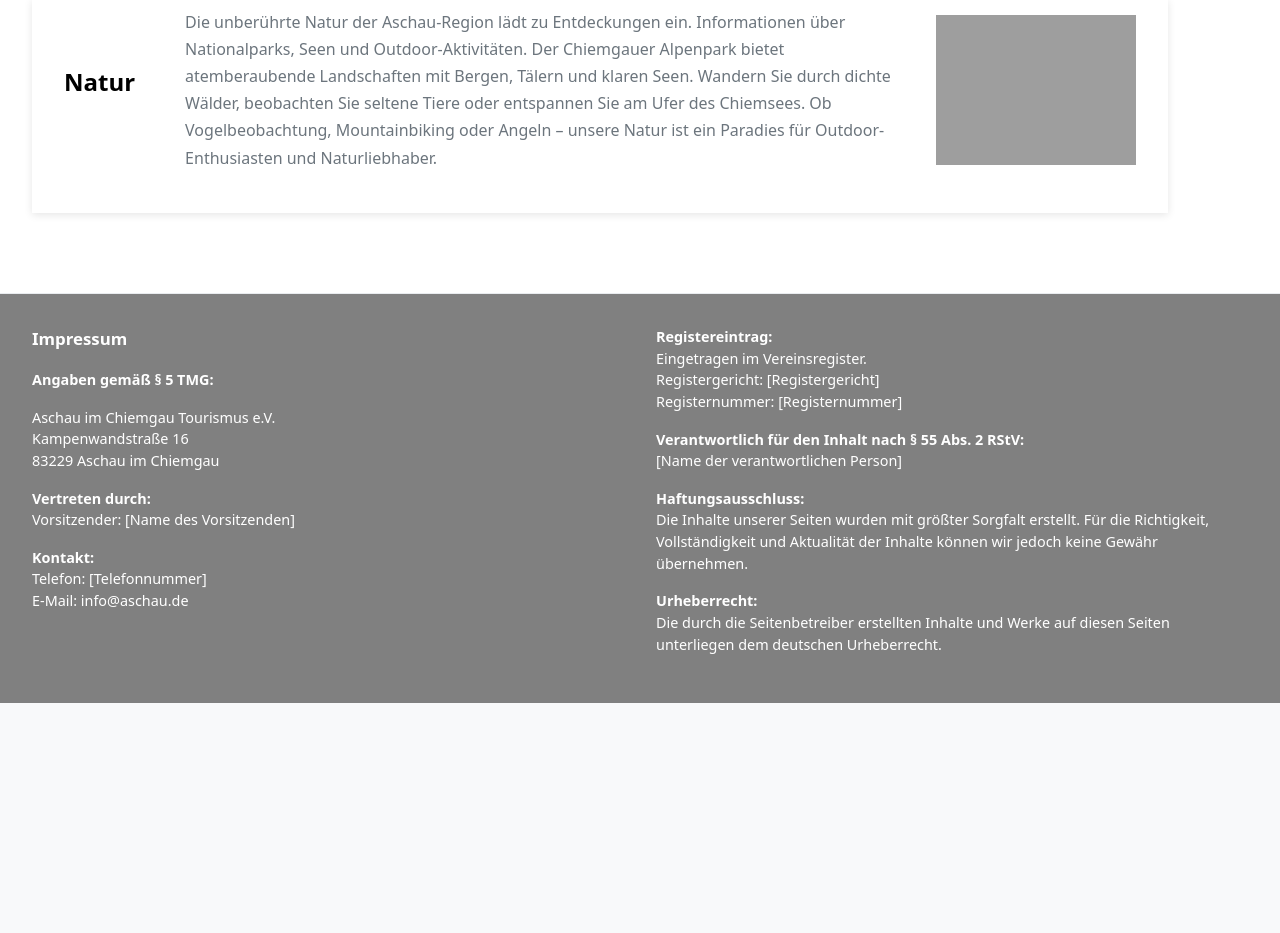
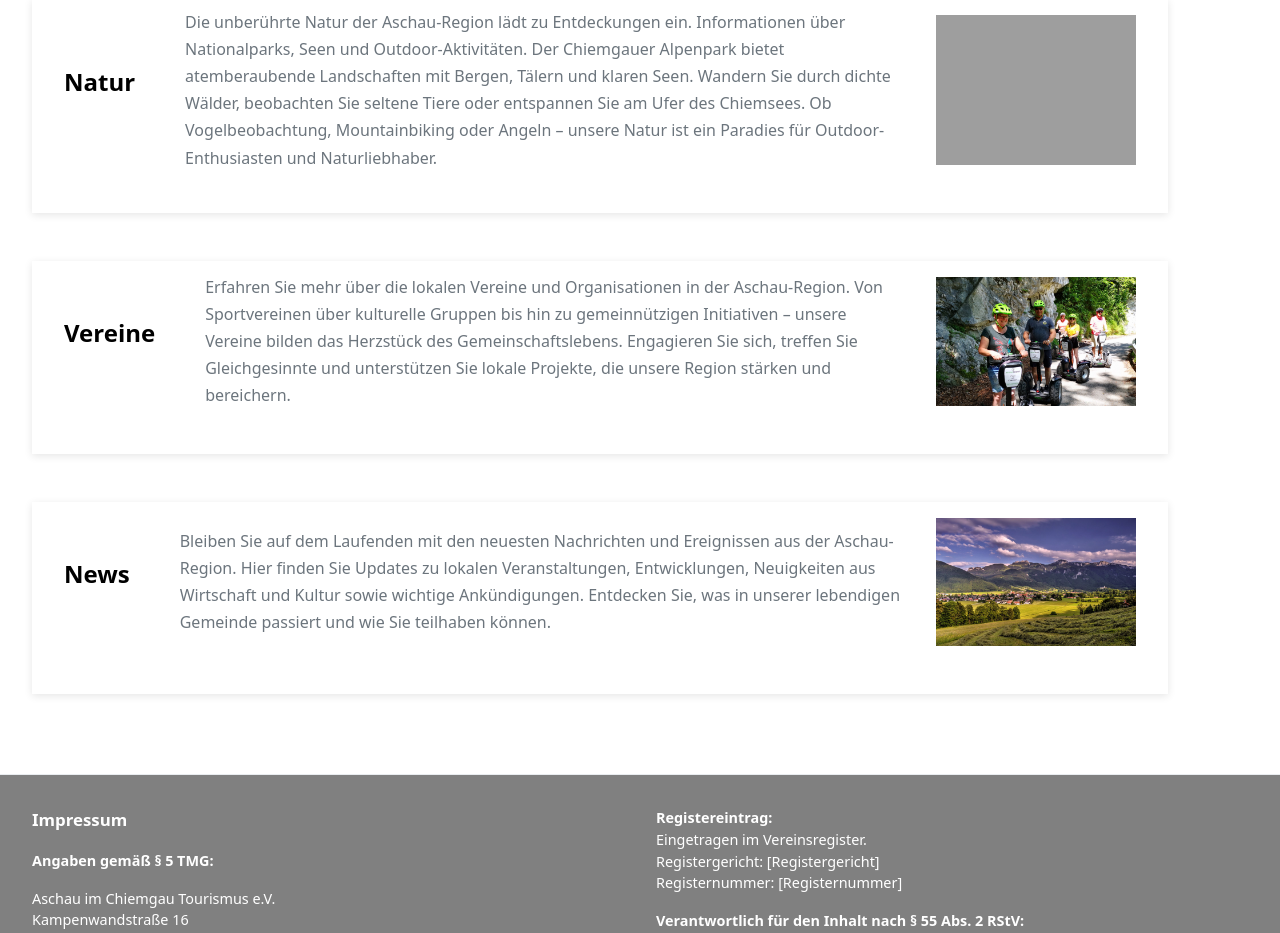
Before and after one commit to ME-Tii/aschau_regional, a Flask app: page / in a window 1280 px wide. Shown: the part 1737-2670 px from the top of the page. Before the commit the page ends 2440 px from the top, so only its background shows below. Run offline with Flask 3, Linux system fonts and the light colour scheme; grey boxes are pictures that could not be loaded.

Commit message:
Add 'Vereine' and 'News' sections to the menu and main content

```diff
--- a/templates/index.html
+++ b/templates/index.html
@@ -28,6 +28,8 @@
                 <li><a href="#keramik">Keramik</a></li>
                 <li><a href="#tourismus">Tourismus</a></li>
                 <li><a href="#natur">Natur</a></li>
+                <li><a href="#vereine">Vereine</a></li>
+                <li><a href="#news">News</a></li>
             </ul>
         </aside>
         <main class="main-content">
@@ -50,7 +52,17 @@
                  <h2>Natur</h2>
                  <p>Die unberührte Natur der Aschau-Region lädt zu Entdeckungen ein. Informationen über Nationalparks, Seen und Outdoor-Aktivitäten. Der Chiemgauer Alpenpark bietet atemberaubende Landschaften mit Bergen, Tälern und klaren Seen. Wandern Sie durch dichte Wälder, beobachten Sie seltene Tiere oder entspannen Sie am Ufer des Chiemsees. Ob Vogelbeobachtung, Mountainbiking oder Angeln – unsere Natur ist ein Paradies für Outdoor-Enthusiasten und Naturliebhaber.</p>
                   <img src="{{ url_for('static', filename='pictures/nature.jpg') }}" alt="Natur" style="width: 200px; max-width: 100%; height: auto; display: block; margin: 1rem auto;">
-             </section>
+              </section>
+            <section id="vereine">
+                  <h2>Vereine</h2>
+                  <p>Erfahren Sie mehr über die lokalen Vereine und Organisationen in der Aschau-Region. Von Sportvereinen über kulturelle Gruppen bis hin zu gemeinnützigen Initiativen – unsere Vereine bilden das Herzstück des Gemeinschaftslebens. Engagieren Sie sich, treffen Sie Gleichgesinnte und unterstützen Sie lokale Projekte, die unsere Region stärken und bereichern.</p>
+                   <img src="{{ url_for('static', filename='pictures/tour.jpeg') }}" alt="Vereine" style="width: 200px; max-width: 100%; height: auto; display: block; margin: 1rem auto;">
+              </section>
+            <section id="news">
+                  <h2>News</h2>
+                  <p>Bleiben Sie auf dem Laufenden mit den neuesten Nachrichten und Ereignissen aus der Aschau-Region. Hier finden Sie Updates zu lokalen Veranstaltungen, Entwicklungen, Neuigkeiten aus Wirtschaft und Kultur sowie wichtige Ankündigungen. Entdecken Sie, was in unserer lebendigen Gemeinde passiert und wie Sie teilhaben können.</p>
+                   <img src="{{ url_for('static', filename='pictures/aschau-ichiemgau.jpeg') }}" alt="News" style="width: 200px; max-width: 100%; height: auto; display: block; margin: 1rem auto;">
+              </section>
         </main>
     </div>
     <footer class="footer">
```
